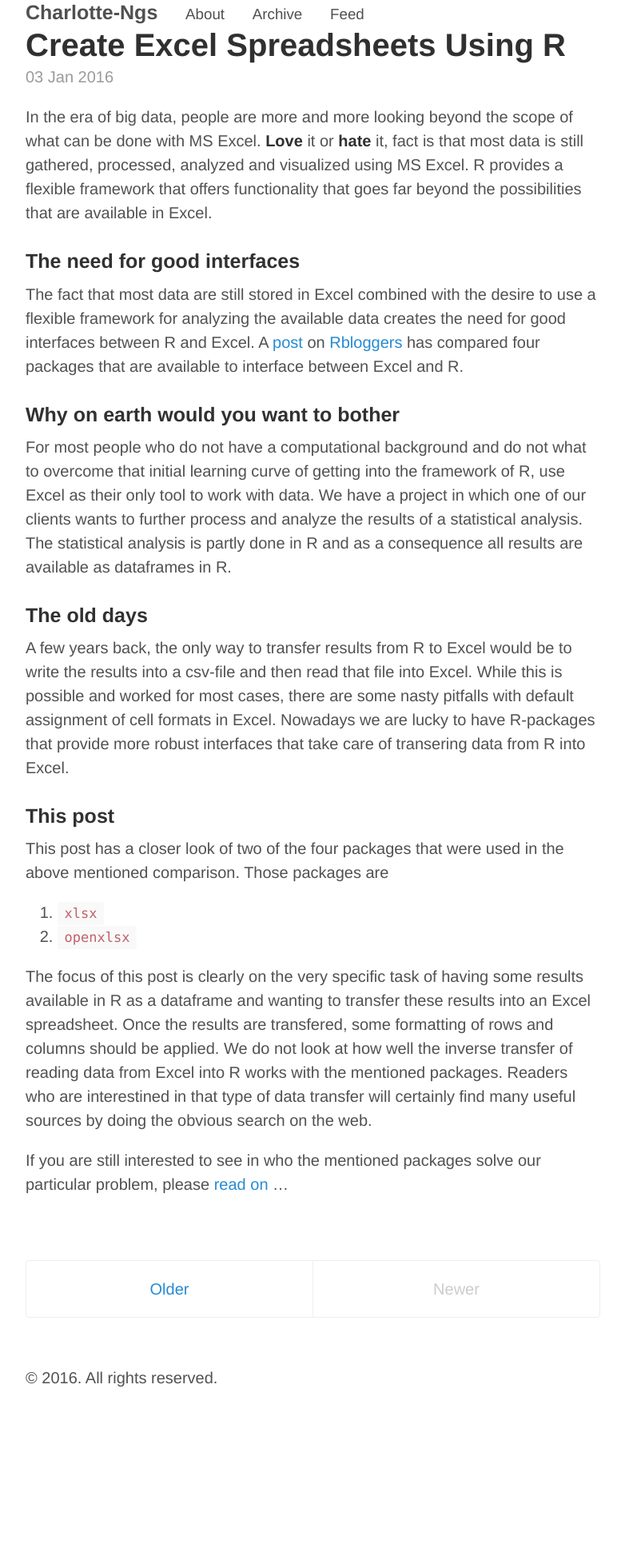
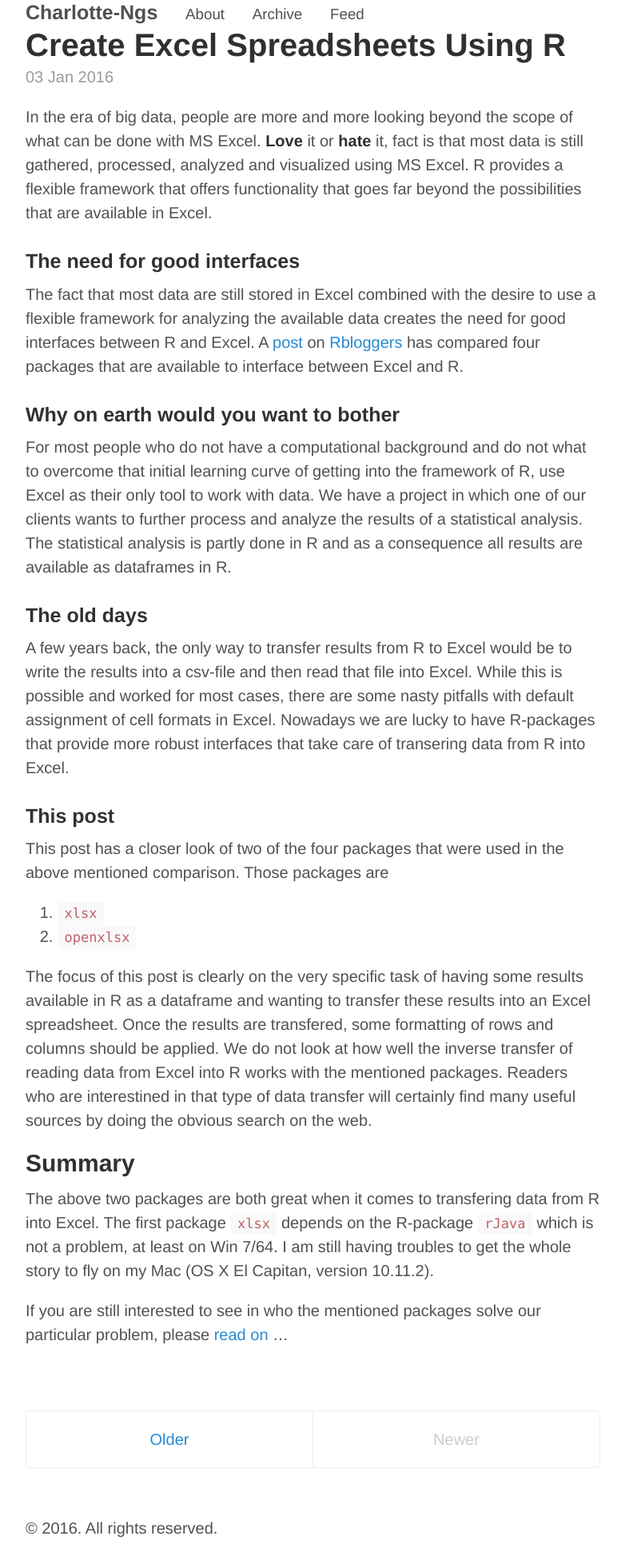
Before and after one commit to charlotte-ngs/charlotte-ngs.github.io, a Jekyll site: the page built from index.html, in a window 1280 px wide. Shown: the whole page at 80% size, without its empty margins (248-1030 px from the left). Built offline with Jekyll 4.4.1, drawn with Linux system fonts in a browser that asks for light colours; Markdown is read by kramdown in place of the engine named in the settings; the list of posts is cut into pages by our own code; before the commit the page ends 1758 px from its top, so only the background shows below that.

Commit message:
Added images and change to excel post

```diff
--- a/_posts/2016-01-03-CreateExcelSpreadsheetUsingR.md
+++ b/_posts/2016-01-03-CreateExcelSpreadsheetUsingR.md
@@ -24,4 +24,7 @@ This post has a closer look of two of the four packages that were used in the ab
 
 The focus of this post is clearly on the very specific task of having some results available in R as a dataframe and wanting to transfer these results into an Excel spreadsheet. Once the results are transfered, some formatting of rows and columns should be applied. We do not look at how well the inverse transfer of reading data from Excel into R works with the mentioned packages. Readers who are interestined in that type of data transfer will certainly find many useful sources by doing the obvious search on the web.
 
+## Summary
+The above two packages are both great when it comes to transfering data from R into Excel. The first package `xlsx` depends on the R-package `rJava` which is not a problem, at least on Win 7/64. I am still having troubles to get the whole story to fly on my Mac (OS X El Capitan, version 10.11.2).
+
 If you are still interested to see in who the mentioned packages solve our particular problem, please [read on](http://charlotte-ngs.github.io/RPackageXLSXHowTo/HowToForRPackageXLSX.html) ...
```
Also changed, not shown: img/2016-01-05-MacOsXrJavaProblem/RSessionAbort.png (added).
